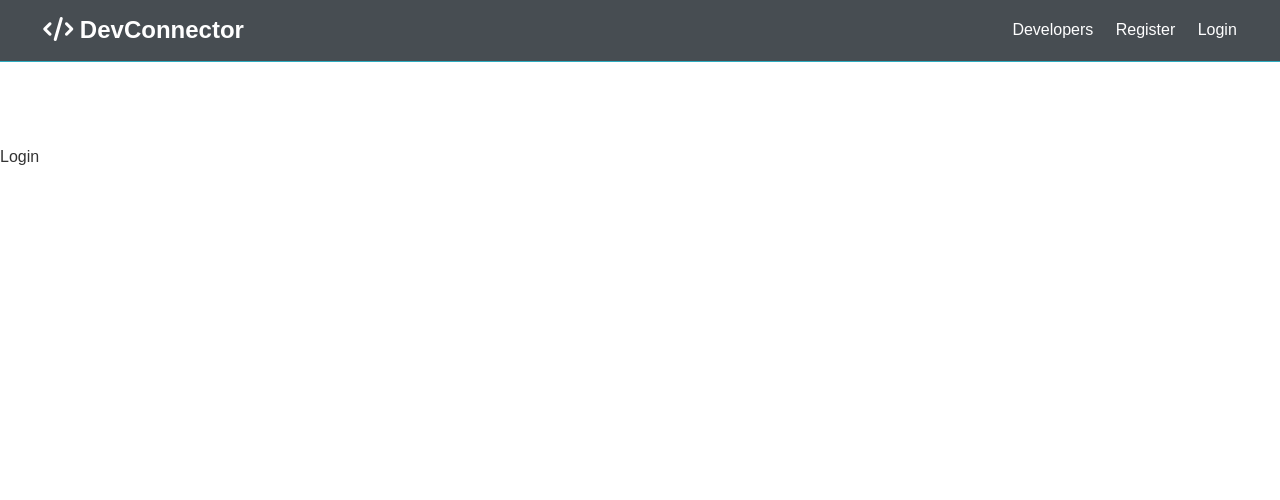
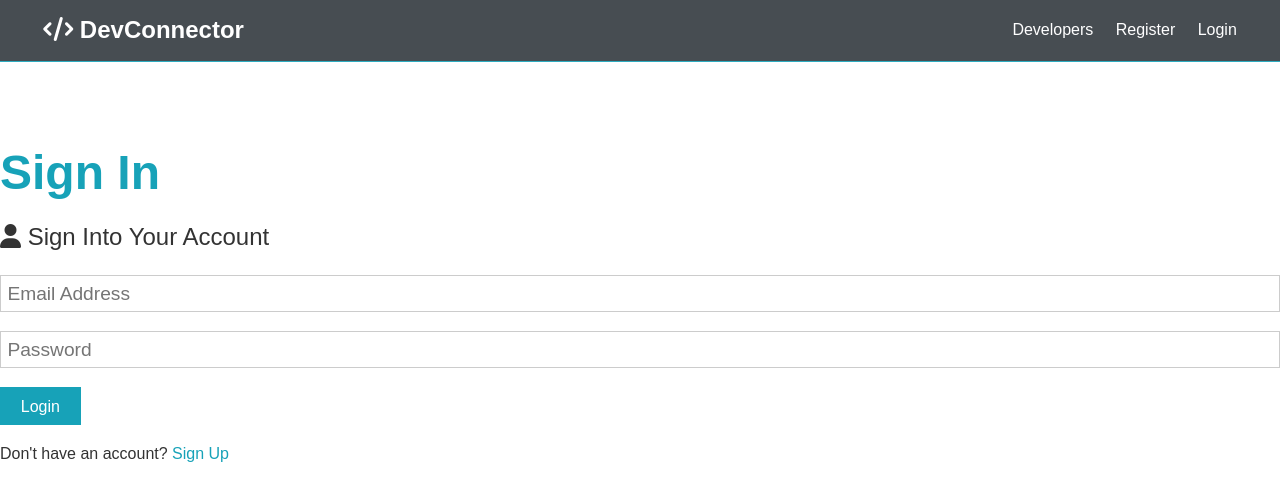
Before and after one commit to Mnargh/MERN-stack, a React (Create React App) app in the folder client/: page /login in a window 1280 px wide. Shown: the top 500 px of the page. Built offline with nearby package versions, Linux system fonts and the light colour scheme.

Commit message:
Added register form, usestatehook, request example and login form

```diff
--- a/client/public/index.html
+++ b/client/public/index.html
@@ -13,9 +13,6 @@
       src="https://kit.fontawesome.com/95871ac556.js"
       crossorigin="anonymous"
     ></script>
-    <link rel="apple-touch-icon" href="%PUBLIC_URL%/logo192.png" />
-    <link rel="manifest" href="%PUBLIC_URL%/manifest.json" />
-
     <title>Welcome to DevConnector</title>
   </head>
   <body>
--- a/client/src/components/auth/Login.js
+++ b/client/src/components/auth/Login.js
@@ -1,7 +1,54 @@
-import React from "react";
+import React, { Fragment, useState } from "react";
+import { Link } from "react-router-dom";
 
 const Login = () => {
-  return <div>Login</div>;
+  const [formData, setFormData] = useState({
+    email: "",
+    password: ""
+  });
+
+  const { email, password } = formData;
+
+  const onChange = e =>
+    setFormData({ ...formData, [e.target.name]: e.target.value });
+
+  const onSubmit = async e => {
+    e.preventDefault();
+    console.log("success");
+  };
+  return (
+    <Fragment>
+      <h1 className="large text-primary">Sign In</h1>
+      <p className="lead">
+        <i className="fas fa-user"></i> Sign Into Your Account
+      </p>
+      <form className="form" onSubmit={e => onSubmit(e)}>
+        <div className="form-group">
+          <input
+            type="email"
+            placeholder="Email Address"
+            name="email"
+            value={email}
+            onChange={e => onChange(e)}
+          />
+        </div>
+        <div className="form-group">
+          <input
+            type="password"
+            placeholder="Password"
+            name="password"
+            minLength="6"
+            value={password}
+            onChange={e => onChange(e)}
+          />
+        </div>
+        <input type="submit" className="btn btn-primary" value="Login" />
+      </form>
+      <p className="my-1">
+        Don't have an account? <Link to="/register">Sign Up</Link>
+      </p>
+    </Fragment>
+  );
 };
 
 export default Login;
--- a/client/src/components/auth/Register.js
+++ b/client/src/components/auth/Register.js
@@ -1,4 +1,5 @@
 import React, { Fragment, useState } from "react";
+import { Link } from "react-router-dom";
 
 const Register = () => {
   const [formData, setFormData] = useState({
@@ -13,12 +14,12 @@
   const onChange = e =>
     setFormData({ ...formData, [e.target.name]: e.target.value });
 
-  const onSubmit = e => {
+  const onSubmit = async e => {
     e.preventDefault();
     if (password !== password2) {
       console.log("Passowrds do not match");
     } else {
-      console.log(formData);
+      console.log("success");
     }
   };
   return (
@@ -74,7 +75,7 @@
         <input type="submit" className="btn btn-primary" value="Register" />
       </form>
       <p className="my-1">
-        Already have an account? <a href="login.html">Sign In</a>
+        Already have an account? <Link to="/login">Sign In</Link>
       </p>
     </Fragment>
   );
```
Also changed, not shown: client/public/manifest.json, 1 other file (tests, documents, lock files or other folders).
